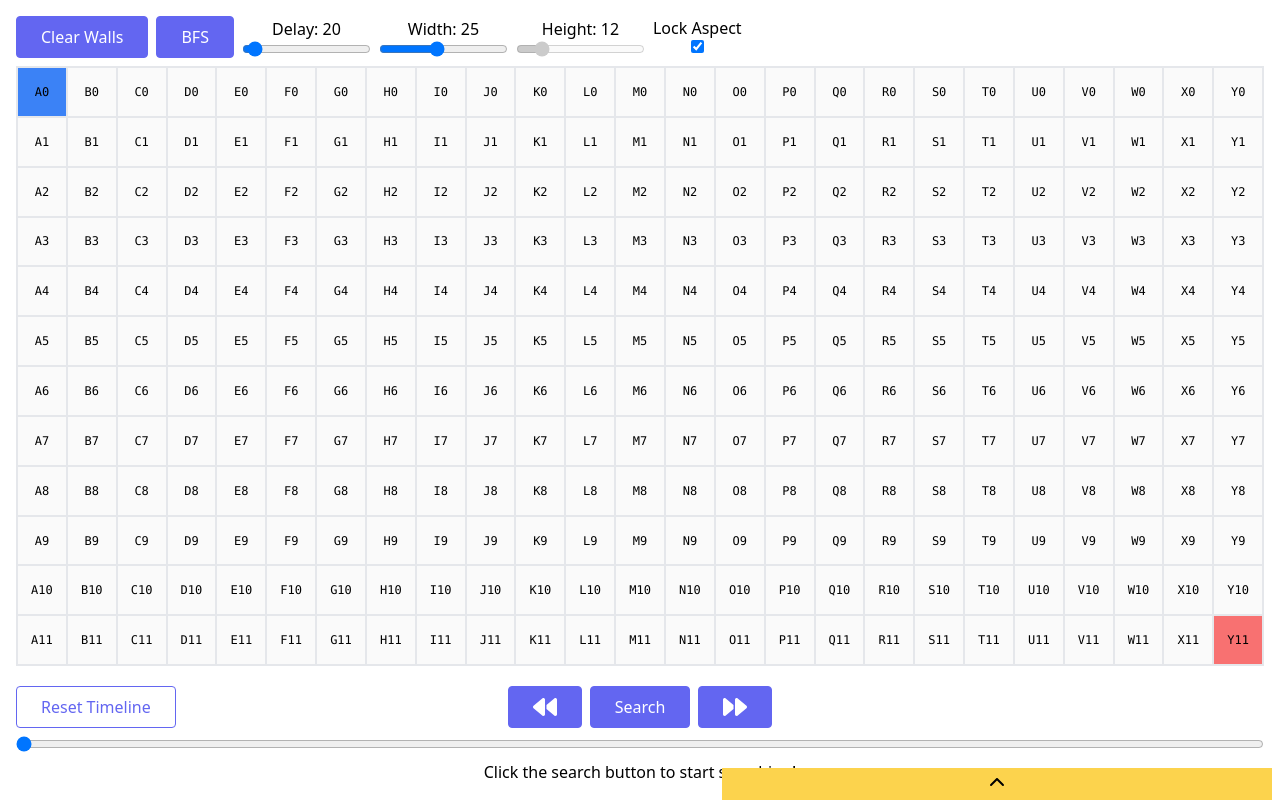
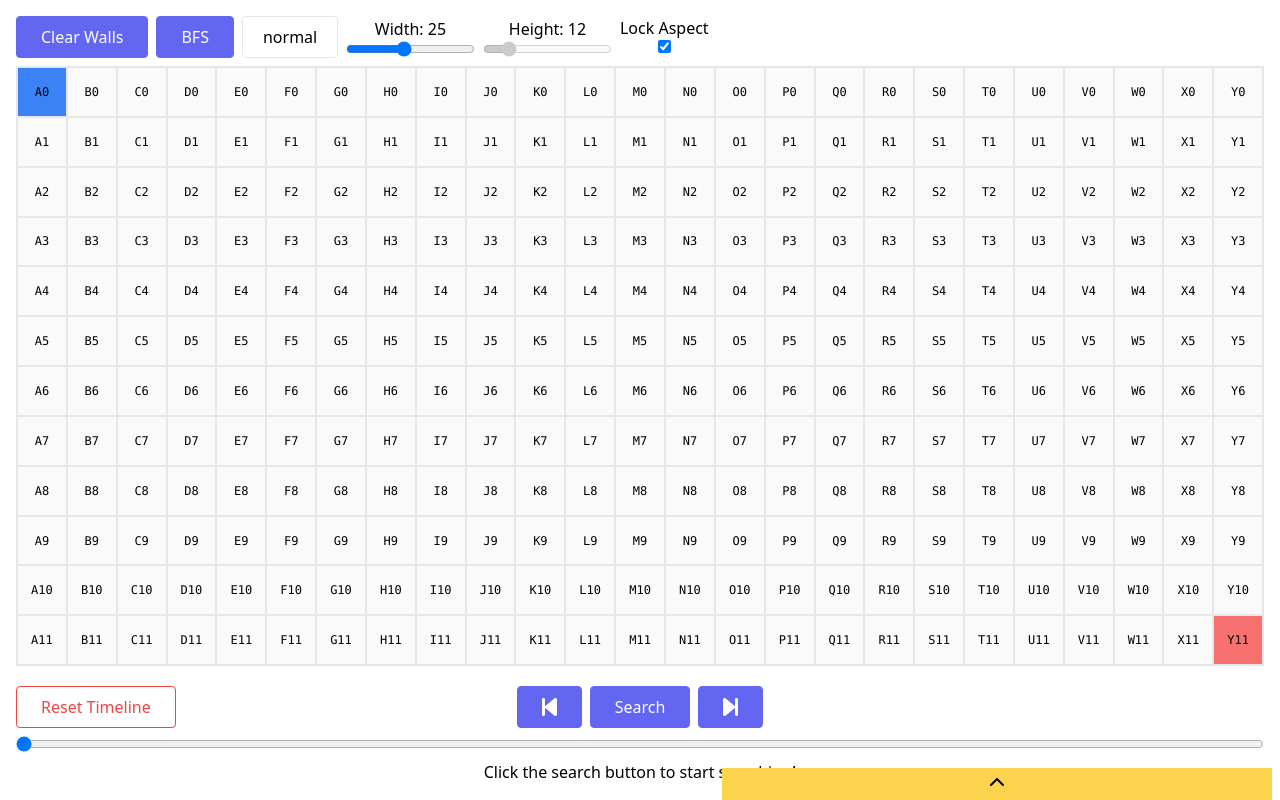
Before and after one commit to ddannyll/pathfinder, a React (Vite) app: page /#/ in a window 1280 px wide. Built offline with nearby package versions, Linux system fonts and the light colour scheme.

Commit message:
refactor top controlls

```diff
--- a/src/components/ui/Controls.tsx
+++ b/src/components/ui/Controls.tsx
@@ -1,4 +1,4 @@
-import { faBackward, faForward } from '@fortawesome/free-solid-svg-icons'
+import { faStepForward, faStepBackward } from '@fortawesome/free-solid-svg-icons'
 import { FontAwesomeIcon } from '@fortawesome/react-fontawesome'
 import { Button } from './Button'
 import { SearchStates } from './GridSearcher'
@@ -31,7 +31,7 @@ export default function Controls ({setAutoProgress, setCurrPathStep, setCurrStep
     return <>
         <div className="flex flex-col items-center gap-2 grid-cols-3 md:grid md:items-stretch">
             <Button
-                className='md:place-self-start'
+                className='md:place-self-start text-red-500 border-red-500 active:bg-red-50'
                 variant='secondary'
                 onClick={() => {
                     clearTimeout(autoTimeout)
@@ -49,7 +49,7 @@ export default function Controls ({setAutoProgress, setCurrPathStep, setCurrStep
                         setCurrStep(prev => Math.max(0, prev -1))
                     }}
                 >
-                    <FontAwesomeIcon icon={faBackward} className='h-full'/>
+                    <FontAwesomeIcon icon={faStepBackward} className='h-full'/>
                 </Button>
                 <Button
                     onClick={
@@ -75,7 +75,7 @@ export default function Controls ({setAutoProgress, setCurrPathStep, setCurrStep
                         setCurrStep(prev => Math.min(searchResult.steps.length - 1, prev + 1))
                     }}
                 >
-                    <FontAwesomeIcon icon={faForward} className='h-full'/>
+                    <FontAwesomeIcon icon={faStepForward} className='h-full'/>
                 </Button>
             </div>
         </div>
--- a/src/components/ui/GridSearcher.tsx
+++ b/src/components/ui/GridSearcher.tsx
@@ -5,6 +5,7 @@ import { useEffect, useMemo, useRef, useState } from 'react';
 import Controls from './Controls';
 import Pseudocode from './PseudoCode';
 import { getAlphaRepresentationList } from '../../helpers';
+import SecondaryControls from './SecondaryControls';
 
 export type SearchStates = 'idle' | 'search' | 'backtrack' | 'done'
 
@@ -103,46 +104,21 @@ export function GridSearcher() {
         <div
             className='flex flex-col gap-2 p-4 h-screen'
         >
-            <div className="flex gap-2">
-                <Button
-                    onClick={() => setWalls([])}
-                >
-                    Clear Walls
-                </Button>
-                <Button
-                    onClick={() => setSearchMode(searchMode === 'BFS' ? 'DFS' : 'BFS')}
-                >
-                    {searchMode}
-                </Button>
-                <label htmlFor="range" className='flex flex-col justify-center items-center'>
-                    {`Delay: ${delay}`}
-                    <input
-                        disabled={autoProgress}
-                        onChange={(e) => {
-                            setDelay(parseInt(e.target.value))
-                        }}
-                        type="range" min={5} max={1000} step={1} />
-                </label>
-                <label className='flex flex-col justify-center items-center'>
-                    {`Width: ${width}`}
-                    <input
-                        value={width}
-                        onChange={(e) => setWidth(parseInt(e.target.value))}
-                        type="range" min={5} max={50} step={1} />
-                </label>
-                <label className='flex flex-col justify-center items-center'>
-                    {`Height: ${height}`}
-                    <input
-                        disabled={lockAspect}
-                        value={height}
-                        onChange={(e) => setHeight(parseInt(e.target.value))}
-                        type="range" min={5} max={50} step={1} />
-                </label>
-                <label htmlFor="lockAspect" className='flex flex-col items-center'>
-                    Lock Aspect
-                    <input type="checkbox" checked={lockAspect} onChange={(e) => setLockAspect(e.currentTarget.checked)} />
-                </label>
-            </div>
+            <SecondaryControls
+                searchState={searchState}
+                searchMode={searchMode}
+                delay={delay}
+                setDelay={setDelay}
+                autoProgress={autoProgress}
+                width={width}
+                height={height}
+                setWidth={setWidth}
+                setHeight={setHeight}
+                lockAspect={lockAspect}
+                setLockAspect={setLockAspect}
+                setWalls={setWalls}
+                setSearchMode={setSearchMode}
+            />
             <div ref={gridSpaceRef} className="grow max-h-full overflow-auto">
                 <Grid
                     disableInteractions={searchState === 'search' || searchState === 'backtrack'}
--- /dev/null
+++ b/src/components/ui/SecondaryControls.tsx
@@ -0,0 +1,88 @@
+import { useEffect, useState } from 'react'
+import { Button } from './Button'
+import { Coordinate } from './Grid'
+import { Listbox, Transition } from '@headlessui/react'
+import { SearchStates } from './GridSearcher'
+
+interface SecondaryControlsProps  {
+    searchState: SearchStates
+    searchMode: 'BFS' | 'DFS'
+    delay: number
+    setDelay: React.Dispatch<React.SetStateAction<number>>
+    autoProgress: boolean
+    width: number
+    height: number
+    setWidth: React.Dispatch<React.SetStateAction<number>>
+    setHeight: React.Dispatch<React.SetStateAction<number>>
+    lockAspect: boolean
+    setLockAspect: React.Dispatch<React.SetStateAction<boolean>>
+    setWalls: React.Dispatch<React.SetStateAction<Coordinate[]>>
+    setSearchMode: React.Dispatch<React.SetStateAction<'BFS' | 'DFS'>>
+}
+
+const delayPresets = {
+    fast: 5,
+    normal: 50,
+    slow: 350,
+}
+export default function SecondaryControls({searchMode, searchState, delay, autoProgress, setDelay, width, setWidth, height, lockAspect, setHeight, setLockAspect, setWalls, setSearchMode}: SecondaryControlsProps) {
+    const [selectedDelay, setSelectedDelay] = useState<'normal' | 'fast' | 'slow'>('normal')
+    useEffect(() => {
+        setDelay(delayPresets[selectedDelay])
+    }, [selectedDelay, setDelay])
+
+
+    return <div className="flex gap-2">
+        <Button
+            onClick={() => setWalls([])}
+            disabled={searchState === 'search'}
+
+        >
+        Clear Walls
+        </Button>
+        <Button
+            onClick={() =>
+                setSearchMode(searchMode === 'BFS' ? 'DFS' : 'BFS')
+            }
+            disabled={searchState === 'search'}
+        >
+            {searchMode}
+        </Button>
+        <Listbox onChange={setSelectedDelay}>
+            <div className="relative">
+                <Listbox.Button className="border rounded w-24 px-5 relative py-2">{selectedDelay}</Listbox.Button>
+                <Listbox.Options className="absolute border rounded left-0 top-12 z-10 bg-white">
+                    {Object.keys(delayPresets).reverse().map(delayName => (
+                        <Listbox.Option
+                            key={delayName}
+                            value={delayName}
+                            className="cursor-pointer hover:bg-indigo-50 px-5 py-2 rounded"
+                        >
+                            {delayName}
+                        </Listbox.Option>
+                    ))}
+                </Listbox.Options>
+            </div>
+        </Listbox>
+
+        <label className='flex flex-col justify-center items-center'>
+            {`Width: ${width}`}
+            <input
+                value={width}
+                onChange={(e) => setWidth(parseInt(e.target.value))}
+                type="range" min={5} max={50} step={1} />
+        </label>
+        <label className='flex flex-col justify-center items-center'>
+            {`Height: ${height}`}
+            <input
+                disabled={lockAspect}
+                value={height}
+                onChange={(e) => setHeight(parseInt(e.target.value))}
+                type="range" min={5} max={50} step={1} />
+        </label>
+        <label htmlFor="lockAspect" className='flex flex-col items-center'>
+        Lock Aspect
+            <input type="checkbox" checked={lockAspect} onChange={(e) => setLockAspect(e.currentTarget.checked)} />
+        </label>
+    </div>
+}
--- a/src/helpers.tsx
+++ b/src/helpers.tsx
@@ -25,7 +25,6 @@ export function getAlphaRepresentationList(maxN: number) {
     const res = [['A']]
     const alphabet = 'ABCDEFGHIJKLMNOPQRSTUVWXYZ'
     while(res.length < maxN) {
-        console.log('test')
         const curr = [...res[res.length - 1]]
         let i = curr.length - 1
         while (i >= 0 && curr[i] == 'Z') {
@@ -36,7 +35,6 @@ export function getAlphaRepresentationList(maxN: number) {
             curr[i] = alphabet[alphabet.indexOf(curr[i]) + 1]
         } else {
             curr.unshift('A')
-
         }
         res.push(curr)
     }
```
